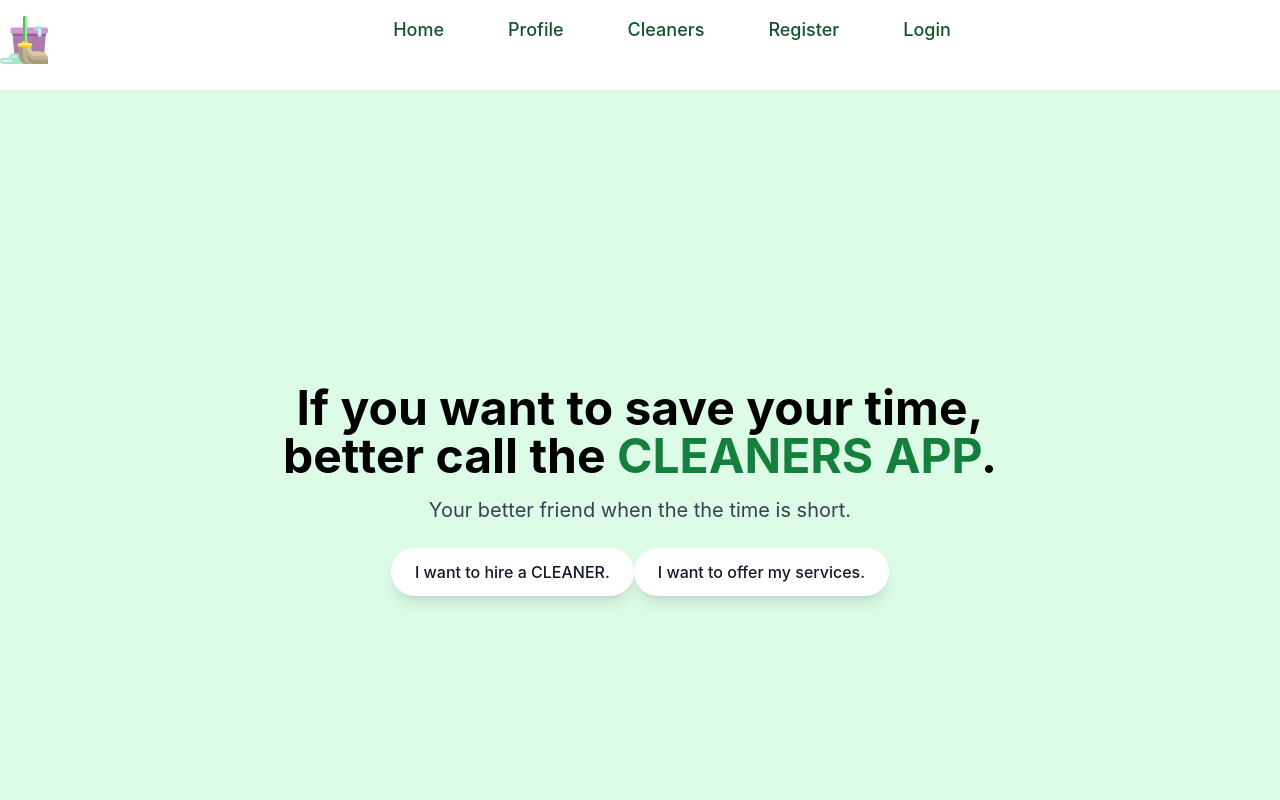
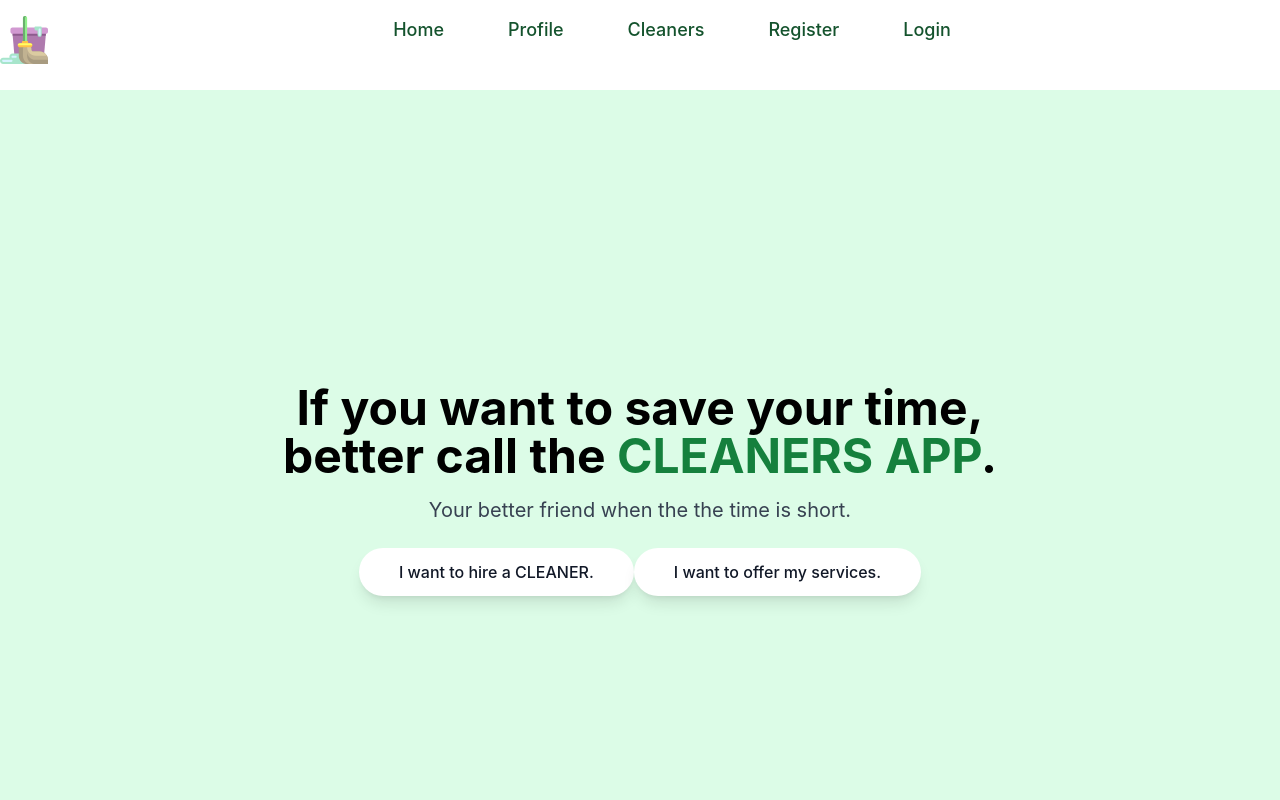
Before and after one commit to ramlow07/Cleaners-app, a React (Create React App) app in the folder frontend/my-app/: page /home in a window 1280 px wide. Shown: the top 800 px of the page. Built offline with nearby package versions, Linux system fonts and the light colour scheme.

Commit message:
feat: redirecting cleaner to the cleanerRegister

```diff
--- a/frontend/my-app/src/components/homepage/HeroSection.tsx
+++ b/frontend/my-app/src/components/homepage/HeroSection.tsx
@@ -11,12 +11,12 @@ const HeroSection = () => {
         <p className="text-gray-700 text-lg sm:text-xl mb-6">
           Your better friend when the the time is short.
         </p>
-        <div className="flex flex-col sm:flex-row justify-center space-y-3 sm:space-y-0 sm:space-x-4">
+        <div className="flex flex-col sm:flex-row justify-center space-y-3 sm:space-y-0 sm:space-x-4 ">
           <a rel="stylesheet" href="/cleanerlist">
-            <button className="bg-white text-gray-900 font-medium py-3 px-6 rounded-full shadow-lg hover:bg-green-300 transition duration-300">
+            <button className="bg-white text-gray-900 font-medium py-3 px-10 rounded-full shadow-lg hover:bg-green-300 transition duration-300">
               I want to hire a CLEANER.
             </button>
-            <button className="bg-white text-gray-900 font-medium py-3 px-6 rounded-full shadow-lg hover:bg-green-300 transition duration-300">
+            <button className="bg-white text-gray-900 font-medium py-3 px-10 rounded-full shadow-lg hover:bg-green-300 transition duration-300">
               I want to offer my services.
             </button>
           </a>
```
